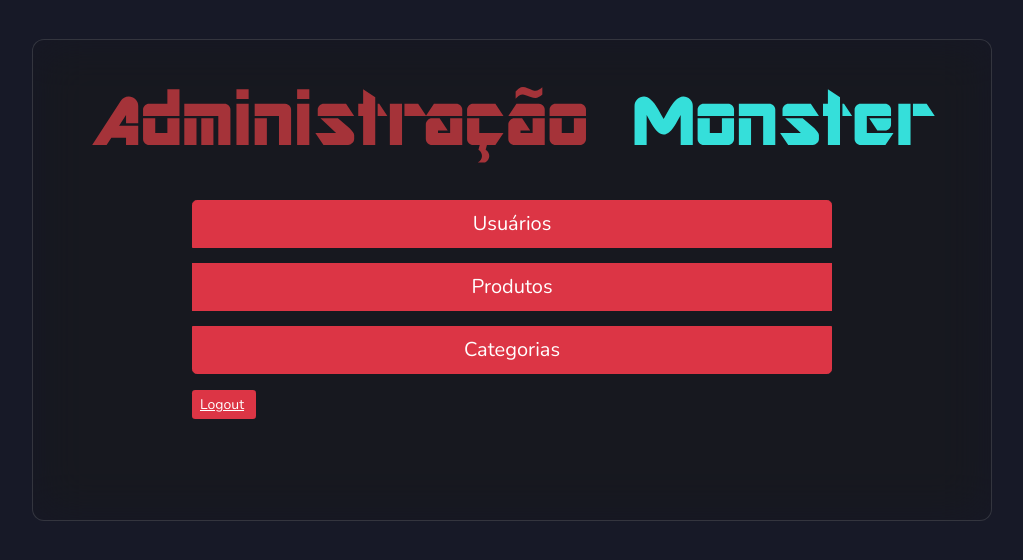
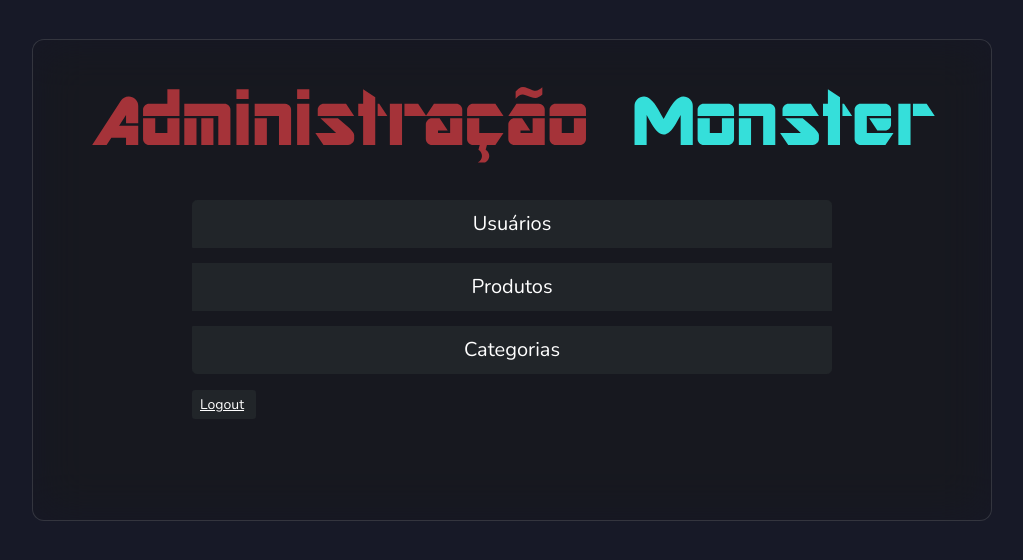
Before and after one commit to razimbrao/Trainee-2022.1, a PHP site: page /views/site/dashboard.html in a window 1280 px wide. Shown: the part 153-713 px from the top of the page, without its empty margins (128-1151 px from the left). Run offline with PHP 8.4, Linux system fonts and the light colour scheme.

Commit message:
hover vermelho add aos btn

```diff
--- a/monstershop/app/public/css/dashboard.css
+++ b/monstershop/app/public/css/dashboard.css
@@ -39,6 +39,12 @@ body{
 .botao{
     margin-bottom: 1rem;
     width: 100%;
+
+}
+
+.botao:hover{
+    background-color: #BB2D3B;
+
 }
 
 .logout{
--- a/monstershop/app/views/site/dashboard.html
+++ b/monstershop/app/views/site/dashboard.html
@@ -17,11 +17,11 @@
             <img class="titulo header" src="../../public/img/dashboard/titulo-dashboard.svg" alt="Administração Monster">
             <div class="content">
                 <div class="btn-group-vertical botao-grupo">
-                    <a href="#" class="btn btn-primary btn-danger btn-lg botao" aria-current="page">Usuários</a>
-                    <a href="#" class="btn btn-primary btn-danger btn-lg botao">Produtos</a>
-                    <a href="#" class="btn btn-primary btn-danger btn-lg botao">Categorias</a>
+                    <a href="#" class="btn btn-primary btn-dark btn-lg botao" aria-current="page">Usuários</a>
+                    <a href="#" class="btn btn-primary btn-dark btn-lg botao">Produtos</a>
+                    <a href="#" class="btn btn-primary btn-dark btn-lg botao">Categorias</a>
                 </div>
-                <a href="#" class="btn-sm btn-primary btn-danger botao logout">Logout</a>
+                <a href="#" class="btn-sm btn-primary btn-dark botao logout">Logout</a>
             </div>
 
         </div>
```
